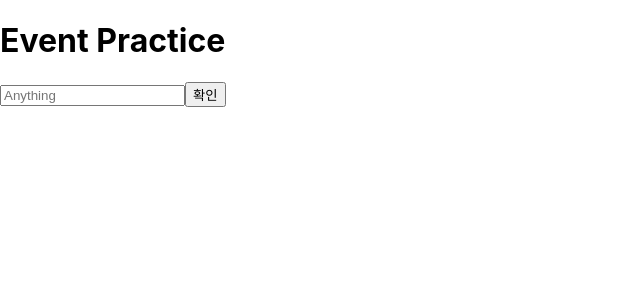
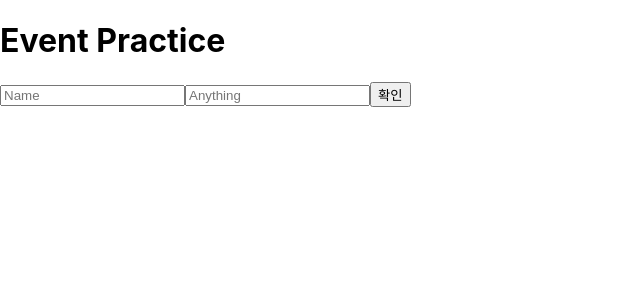
Before and after one commit to Cobluesky/hello-react, a React (Create React App) app: page / in a window 1280 px wide. Shown: the top 300 px of the page, without its empty margins (0-640 px from the left). Built offline with nearby package versions, Linux system fonts and the light colour scheme.

Commit message:
2022/03/24
React 연습

```diff
--- a/src/EventPractice.js
+++ b/src/EventPractice.js
@@ -3,24 +3,20 @@
 class EventPractice extends Component {
 
     state = {
+        username: '',
         message: ''
     }
 
-    constructor(props) {
-        super(props);
-        this.handleChange = this.handleChange.bind(this);
-        this.handleClick = this.handleClick.bind(this);
-    }
-
-    handleChange(e) {
+    handleChange = (e) => {
         this.setState({
-            message: e.target.value
+            [e.target.name]: e.target.value
         });
     }
 
-    handleClick() {
-        alert(this.state.message);
+    handleClick = () => {
+        alert(this.state.username + ': ' + this.state.message);
         this.setState({
+            username: '',
             message: ''
         });
     }
@@ -29,6 +25,13 @@
         return (
             <div>
                 <h1>Event Practice</h1>
+                <input
+                    type="text"
+                    name="username"
+                    placeholder="Name"
+                    value={this.state.username}
+                    onChange={this.handleChange}
+                />
                 <input
                     type="text"
                     name="message"
```
